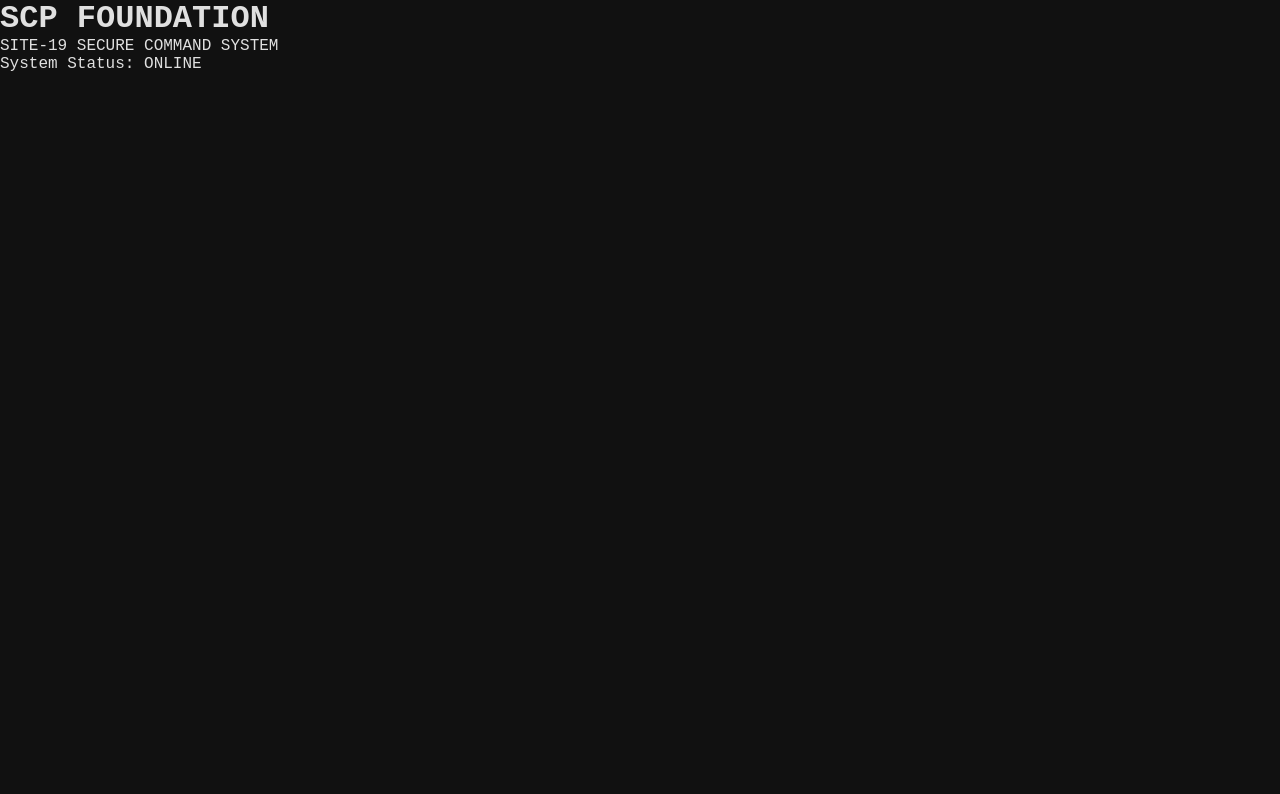
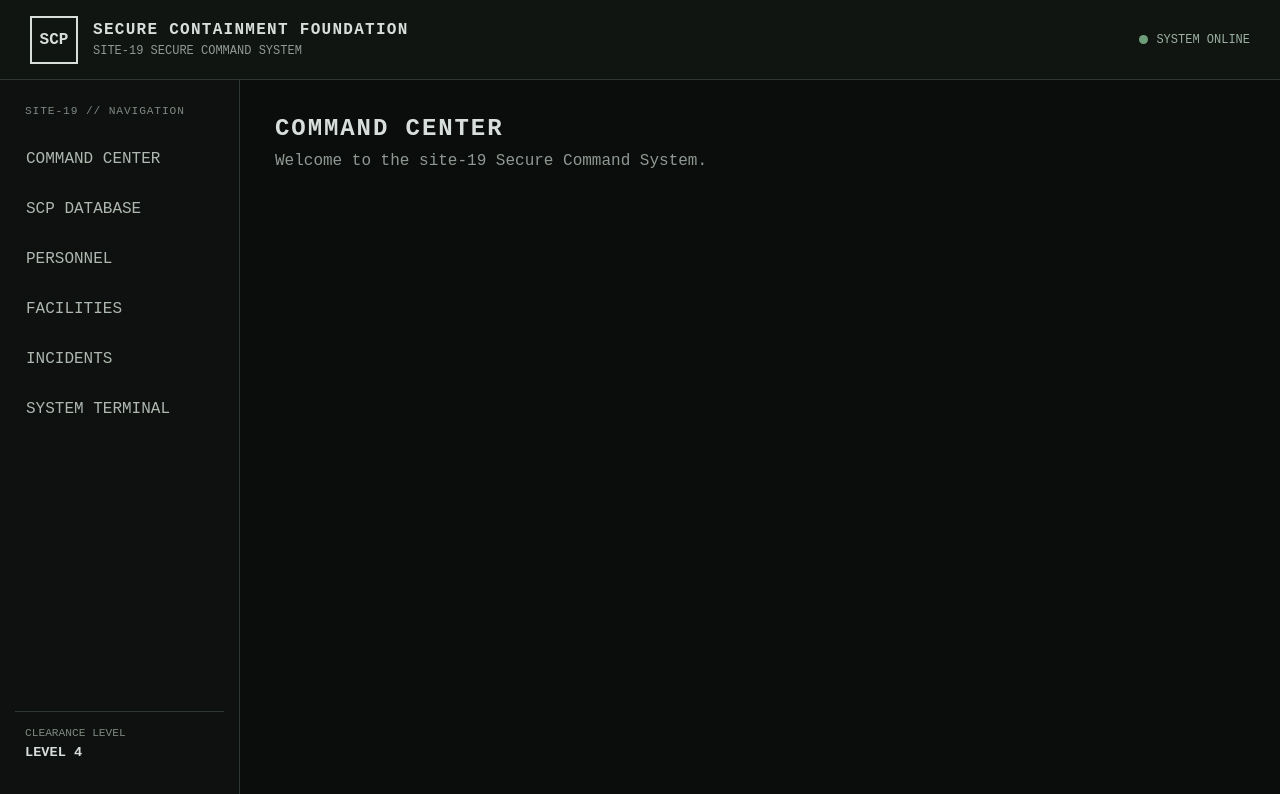
Before and after one commit to Kelby1/scp-site19-command-system, a React (Vite) app: page / in a window 1280 px wide. Shown: the top 794 px of the page. Built offline with nearby package versions, Linux system fonts and the light colour scheme.

Commit message:
Build Site-19 main application layout

```diff
--- a/src/App.jsx
+++ b/src/App.jsx
@@ -1,10 +1,13 @@
+import MainLayout from "./components/layout/MainLayout.jsx";
+
 function App(){
   return(
-    <div>
-      <h1>SCP FOUNDATION</h1>
-      <p>SITE-19 SECURE COMMAND SYSTEM</p>
-      <p>System Status: ONLINE</p>
-    </div>
+    <MainLayout>
+      <section>
+        <h2>COMMAND CENTER</h2>
+        <p>Welcome to the site-19 Secure Command System.</p>
+      </section>
+    </MainLayout>
   );
 }
 
--- /dev/null
+++ b/src/components/layout/Header.jsx
@@ -0,0 +1,19 @@
+function Header(){
+    return(
+        <header className="header">
+            <div className="header__brand">
+                <div className="header__logo">SCP</div>
+                <div>
+                    <h1>SECURE CONTAINMENT FOUNDATION</h1>
+                    <p>SITE-19 SECURE COMMAND SYSTEM</p>
+                </div>
+            </div>
+            <div className="header__status">
+                <span className="status-indicator"></span>
+                <span>SYSTEM ONLINE</span>
+            </div>
+        </header>
+    );
+}
+
+export default Header;
--- /dev/null
+++ b/src/components/layout/MainLayout.jsx
@@ -0,0 +1,18 @@
+import Header from "./Header.jsx";
+import Sidebar from "./Sidebar.jsx";
+
+function MainLayout({children}){
+    return(
+        <div className="app-layout">
+            <Header />
+            <div className="app-layout__body">
+                <Sidebar/>
+                <main className="main-content">
+                    {children}
+                </main>
+            </div>
+        </div>
+    );
+}
+
+export default MainLayout;
--- /dev/null
+++ b/src/components/layout/Sidebar.jsx
@@ -0,0 +1,25 @@
+const navigationItems = [
+    "COMMAND CENTER",
+    "SCP DATABASE",
+    "PERSONNEL",
+    "FACILITIES",
+    "INCIDENTS",
+    "SYSTEM TERMINAL"
+];
+
+function Sidebar(){
+    return(
+        <aside className="sidebar">
+            <p className="sidebar__title">SITE-19 // NAVIGATION</p>
+            <nav>
+                {navigationItems.map((item)=>(<button className="sidebar__item" key={item}>{item}</button>))}
+            </nav>
+            <div className="sidebar__footer">
+                <span>CLEARANCE LEVEL</span>
+                <strong>LEVEL 4</strong>
+            </div>
+        </aside>
+    );
+}
+
+export default Sidebar;
--- a/src/index.css
+++ b/src/index.css
@@ -1,11 +1,152 @@
-* {margin: 0;
+* {
+  margin: 0;
   padding: 0;
-  box-sizing: border-box;}
+  box-sizing: border-box;
+  }
 
-body{
-  min-width: 320px;
-  min-height: 100vh;
-  background-color: #111;
-  color: #e0e0e0;
-  font-family: "Courier New", monospace;
+body {
+min-width: 320px;
+min-height: 100vh;
+background: #0b0d0c;
+color: #d8dedb;
+font-family: "Courier New", monospace;
 }
+
+button {
+font: inherit;
+}
+
+.app-layout {
+min-height: 100vh;
+display: flex;
+flex-direction: column;
+}
+
+.header {
+min-height: 80px;
+padding: 15px 30px;
+border-bottom: 1px solid #2f3833;
+display: flex;
+align-items: center;
+justify-content: space-between;
+background: #111512;
+}
+
+.header__brand {
+display: flex;
+align-items: center;
+gap: 15px;
+}
+
+.header__logo {
+width: 48px;
+height: 48px;
+border: 2px solid #d8dedb;
+display: grid;
+place-items: center;
+font-weight: bold;
+}
+
+.header h1 {
+font-size: 1rem;
+letter-spacing: 0.08em;
+}
+
+.header p {
+margin-top: 5px;
+font-size: 0.75rem;
+color: #8f9992;
+}
+
+.header__status {
+display: flex;
+align-items: center;
+gap: 8px;
+font-size: 0.75rem;
+color: #9ab0a1;
+}
+
+.status-indicator {
+width: 9px;
+height: 9px;
+border-radius: 50%;
+background: #6f9f7a;
+}
+
+.app-layout__body {
+flex: 1;
+display: flex;
+}
+
+.sidebar {
+width: 240px;
+min-height: calc(100vh - 80px);
+padding: 25px 15px;
+border-right: 1px solid #2f3833;
+background: #0e110f;
+display: flex;
+flex-direction: column;
+}
+
+.sidebar__title {
+margin-bottom: 20px;
+padding: 0 10px;
+font-size: 0.7rem;
+color: #7e8981;
+letter-spacing: 0.08em;
+}
+
+.sidebar nav {
+display: flex;
+flex-direction: column;
+gap: 6px;
+}
+
+.sidebar__item {
+width: 100%;
+padding: 12px 10px;
+border: 1px solid transparent;
+background: transparent;
+color: #aeb8b0;
+text-align: left;
+cursor: pointer;
+transition: 0.2s;
+}
+
+.sidebar__item:hover {
+border-color: #3e4b43;
+background: #151a16;
+color: #e8eee9;
+}
+
+.sidebar__footer {
+margin-top: auto;
+padding: 15px 10px;
+border-top: 1px solid #2f3833;
+display: flex;
+flex-direction: column;
+gap: 6px;
+font-size: 0.7rem;
+color: #7e8981;
+}
+
+.sidebar__footer strong {
+color: #d8dedb;
+font-size: 0.85rem;
+}
+
+.main-content {
+flex: 1;
+padding: 35px;
+background: #0b0d0c;
+}
+
+.main-content h2 {
+margin-bottom: 10px;
+font-size: 1.5rem;
+letter-spacing: 0.08em;
+}
+
+.main-content p {
+color: #8f9992;
+}
```
